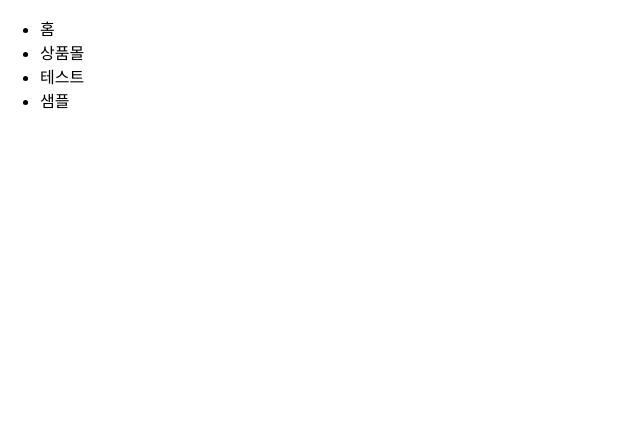
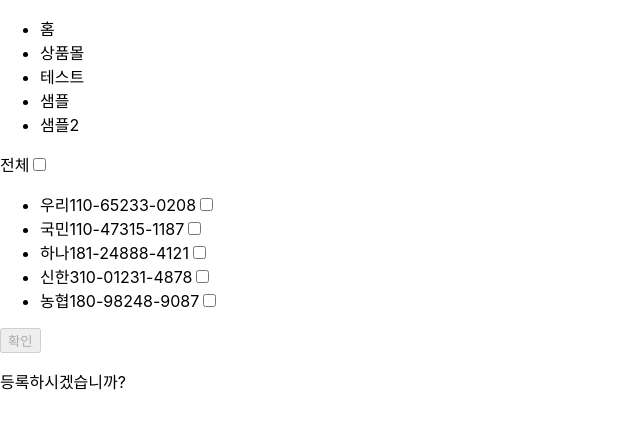
Before and after one commit to jb0221/toBuy, a React (Create React App) app: page /SamplePage2 in a window 1280 px wide. Before the commit this address had no page. Shown: the top 428 px of the page, without its empty margins (0-640 px from the left). Built offline with nearby package versions, Linux system fonts and the light colour scheme.

Commit message:
샘플페이지2 추가

```diff
--- a/src/layout/Header.jsx
+++ b/src/layout/Header.jsx
@@ -7,7 +7,7 @@
     const movePage = (e)=>{
 
         //let page = e.target.getAttribute('data-rr-ui-event-key');
-        let page =e.target.getAttribute("eventKey");
+        let page =e.target.getAttribute("value");
         navigate(`${page}`);
 
         // navigate( '/이동경로', { state: { 키: 값, 키: 값, ... } } )
@@ -32,10 +32,11 @@
 
         <div>
             <ul>
-                <li eventKey="/MainPage"  onClick={movePage}>홈</li>
-                <li eventKey="/ItemPage"  onClick={movePage}>상품몰</li>
-                <li eventKey="/TestPage"  onClick={movePage}>테스트</li>
-                <li eventKey="/SamplePage"  onClick={movePage}>샘플</li>
+                <li value="/MainPage"  onClick={movePage}>홈</li>
+                <li value="/ItemPage"  onClick={movePage}>상품몰</li>
+                <li value="/TestPage"  onClick={movePage}>테스트</li>
+                <li value="/SamplePage"  onClick={movePage}>샘플</li>
+                <li value="/SamplePage2"  onClick={movePage}>샘플2</li>
             </ul>
         </div>
 
--- a/src/page/SamplePage.jsx
+++ b/src/page/SamplePage.jsx
@@ -5,6 +5,7 @@
 import React, { cloneElement, Children } from 'react';
 
 const SamplePage =()=>{
+
 
     // 탭 헤더
     const [activeTab, setActiveTab] = useState(0);
@@ -19,7 +20,21 @@
     }
 
     // 전체 체크 여부
-    const [allChecked, setAllChecked] = useState(false);
+    // 1. 개별 체크박스 상태 저장할 배열
+    // 2. onChange를 통해 전체 체크를 하는 함수
+    // 3. onChange를 통해 개별 체크를 하는 함수
+
+    const [allChecked, setAllChecked] = useState(false);    // 전체 체크 여부
+    const [checkedList, setCheckdList] = useState([]);      // 체크된 리스트
+
+    const handleChkAll = ()=>{
+        let len =  activeTab===0? 2: 3;
+
+    };
+
+    const handleChkSingle =(e)=>{
+
+    }
 
 
     const tabData = [
@@ -48,14 +63,15 @@
                 </div>
                 <TabWrapper activeTab={activeTab}>
                     <TabPanel>
-                        <AccountBoard data={registData}></AccountBoard>
+                        <AccountBoard data={registData} handleChkSingle={handleChkSingle}></AccountBoard>
                     </TabPanel>
                     <TabPanel>
-                         <AccountBoard data={unRegistData}></AccountBoard>
+                         <AccountBoard data={unRegistData} handleChkSingle={handleChkSingle}></AccountBoard>
                     </TabPanel>
                 </TabWrapper>
                 <Notice noticeShow={noticeShow} handleNoticeOnclick={handleNoticeOnclick}/>
                 {/* //<button className={activeTab===0? Style["toRegiBtn"]  : Style["toUnRegiBtn"]} */}
+                <input type="checkbox" id="tell"></input>
                 <button disabled className={Style["btn"]}
                 >
                     {activeTab===0 ? '등록해지': '등록'}</button>
@@ -94,7 +110,7 @@
 
     )
 }
-function AccountBoard({data}){
+function AccountBoard({data, handleChkSingle}){
 
     return (
         <div className={Style["AccountBoard-container"]}>
@@ -105,7 +121,9 @@
                             <div className={Style["AccountBoard-div"]} key={idx}>
                                 <p>{obj.title}</p>
                                 <span className={Style["AccountBoard-span"]}>{obj.acctNo}</span>
-                                <input className={Style["AccountBoard-input"]} type="checkbox"></input>
+                                <input className={Style["AccountBoard-input"]} type="checkbox"
+                                    onClick={(e)=>{handleChkSingle(e)}}
+                                ></input>
                             </div>
                         )
                     })
--- /dev/null
+++ b/src/page/SamplePage2.jsx
@@ -0,0 +1,81 @@
+import { useState } from "react";
+
+const SamplePage2 =()=>{
+
+    const data = [
+        {bankNm: '우리', acctNo : '110-65233-0208', disabled :false},
+        {bankNm: '국민', acctNo : '110-47315-1187', disabled :false},
+        {bankNm: '하나', acctNo : '181-24888-4121', disabled :false},
+        {bankNm: '신한', acctNo : '310-01231-4878', disabled :false},
+        {bankNm: '농협', acctNo : '180-98248-9087', disabled :false}
+    ];
+
+    const [checkedList, setCheckedList] = useState([]);
+
+    // 전체 선택
+    const handleOnchangeAll = (e)=>{
+        if(!e.target.checked){
+            setCheckedList([]);
+        } else {
+            let temp =[];
+             data.map((e)=>{temp.push(e.acctNo)});
+            setCheckedList(temp);
+        }
+    }
+
+    // 개별 선택
+    const handleOnchangeEach = (e)=>{
+
+        console.log(e);
+        let acctNo = e.target.getAttribute("acctno");
+
+        if(e.target.checked){
+            setCheckedList((prev)=>[...prev,acctNo]);
+        } else {
+            setCheckedList(checkedList.filter((el)=> el!== acctNo))
+        }
+    }
+
+
+
+    return (
+        <>
+            <div>
+                {checkedList}
+                <div>
+                    <label htmlFor="allChk">전체
+                    <input type="checkbox" id="allChk"
+                        onChange={(e)=>{handleOnchangeAll(e)}}
+                        checked = {checkedList.length===data.length}
+                        ></input>
+                    </label>
+
+                </div>
+                <ul>
+                    {
+                        data.map((obj,idx)=>{
+                             return (
+                                <li key={idx}>
+                                    <span>{obj.bankNm}</span>
+                                    <span>{obj.acctNo}</span>
+                                    <input type="checkbox"
+                                            onChange={(e)=>{handleOnchangeEach(e)}}
+                                            acctno ={obj.acctNo}
+                                            checked= {checkedList.includes(obj.acctNo)}
+                                    ></input>
+                                </li>
+                             )
+                        })
+                    }
+                </ul>
+                <button disabled={checkedList.length==0}>확인</button>
+            </div>
+            <div>
+                <p>등록하시겠습니까?</p>
+            </div>
+        </>
+    )
+
+}
+
+export default SamplePage2;
--- a/src/route/Route.jsx
+++ b/src/route/Route.jsx
@@ -8,6 +8,7 @@
 import ItemPage from '../page/ItemPage';
 import TestPage from '../page/TestPage';
 import SamplePage from '../page/SamplePage';
+import SamplePage2 from "../page/SamplePage2";
 const Route = ()=>{
 
     const elements  = [
@@ -35,6 +36,10 @@
         {
             path : "/SamplePage/*",
             element : <SamplePage/>
+        },
+        {
+            path : "/SamplePage2/*",
+            element : <SamplePage2/>
         }
     ];
 
```
